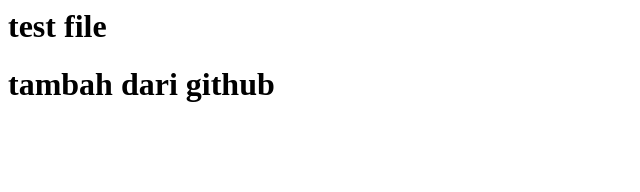
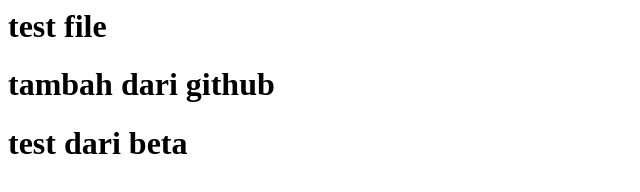
Before and after one commit to dinandlim/BelajarDevops, a plain HTML site: page index.html in a window 1280 px wide. Shown: the whole page, without its empty margins (0-640 px from the left). Drawn offline with Linux system fonts and the light colour scheme.

Commit message:
test dari beta

```diff
--- a/index.html
+++ b/index.html
@@ -1,2 +1,3 @@
 <h1>test file</h1>
 <h1>tambah dari github</h1>
+<h1>test dari beta<h1>
```
